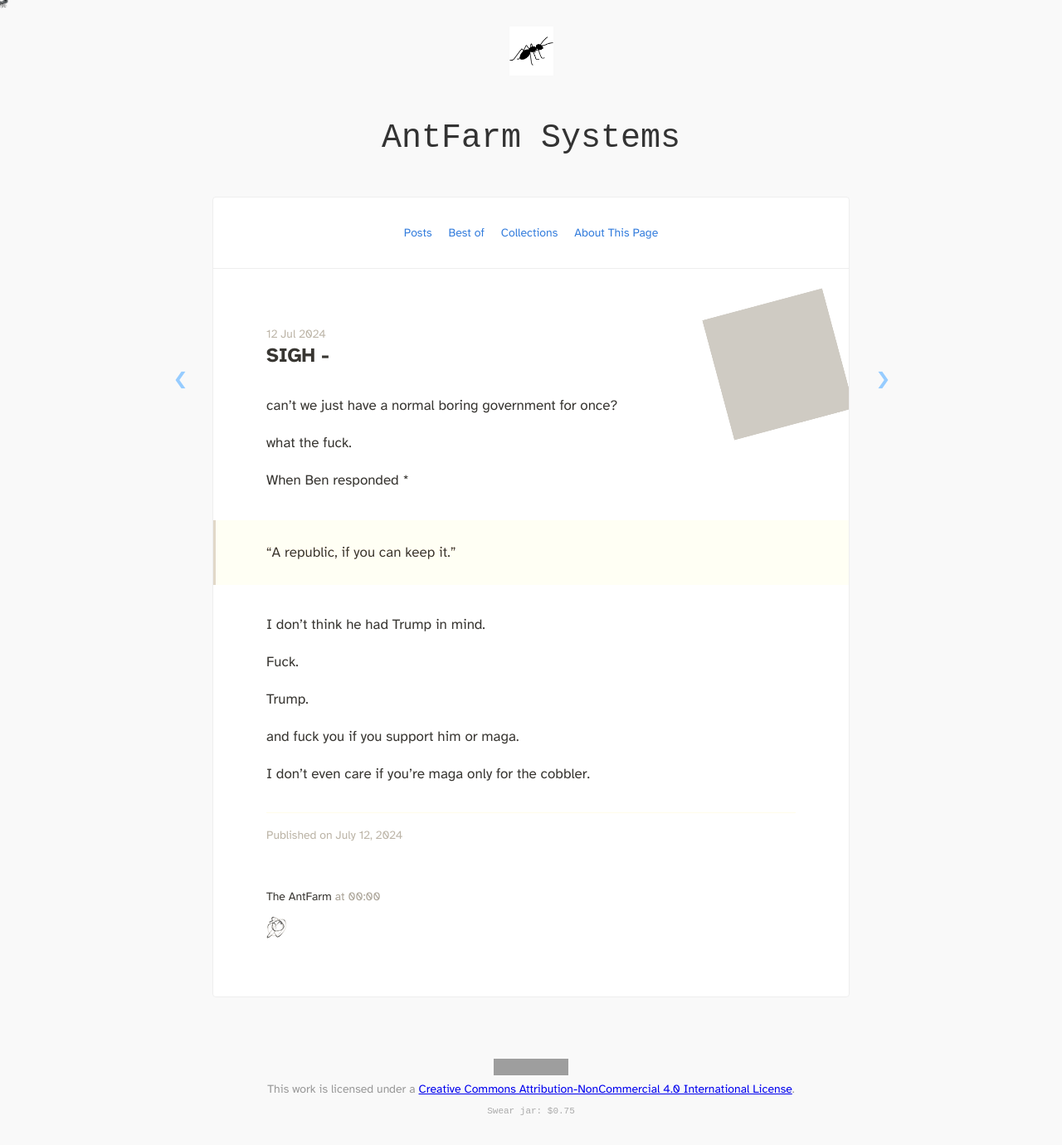
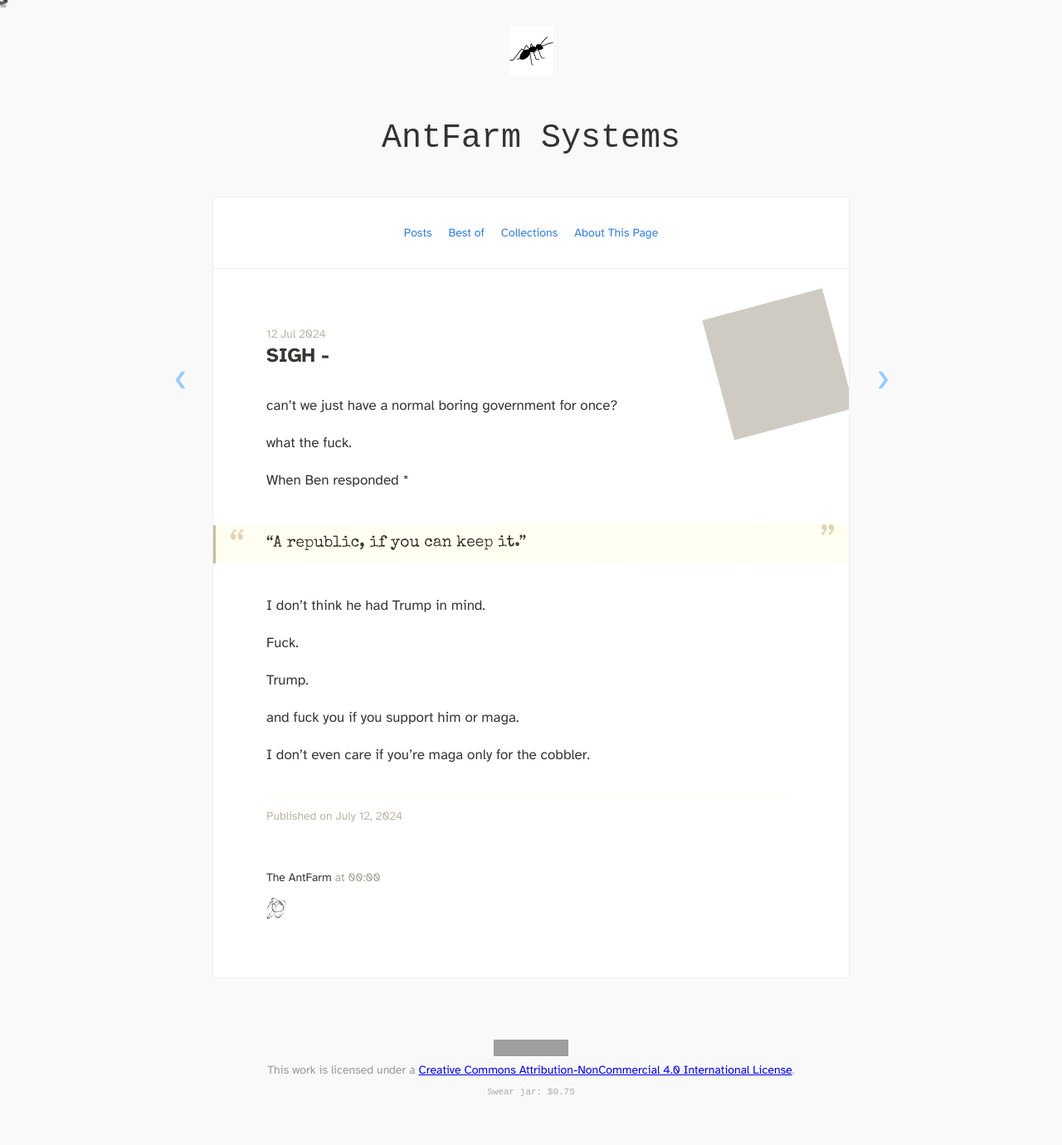
Before and after one commit to antfarm-systems/antfarm-systems.github.io, a Jekyll site: the page built from _posts/2024-07-12-sigh.md, in a window 1280 px wide. Shown: the whole page at 83% size. Built offline with Jekyll 4.4.1, drawn with Linux system fonts in a browser that asks for light colours; nearby versions of some CDN libraries; after the commit the page ends 1356 px from its top, so only the background shows below that; grey boxes are pictures that could not be loaded.

Commit message:
Style inline blockquotes as typewriter pull quotes
Special Elite at 1.2rem with a warm paper tint and oversized quote marks
in the existing side gutters, absolutely positioned so they never reflow
the text. Optional right-aligned <cite> for attribution.

Also fixes pre-existing mobile clipping: the -4rem full-bleed put quotes
2rem outside main, where overflow-hidden cut off the left border. Below
30em the bleed is -2rem, with padding sized to keep both quote marks
clear of the text.

Co-Authored-By: Claude Opus 5 <noreply@anthropic.com>

```diff
--- a/stylesheets/style.css
+++ b/stylesheets/style.css
@@ -34,10 +34,72 @@ body { font-family: "Atkinson Hyperlegible", system-ui, -apple-system, "Segoe UI
   border: 0;
   border-bottom: 1px dotted #CCC;
 }
+/* Inline pull quotes (`>` in a post). Same typewriter voice as `type: quote`
+   posts, dialed down to live inside prose: a step up from body text, not a
+   billboard. Sized so the multi-paragraph quotes in the older posts still
+   read comfortably. */
 .markdown-body blockquote {
-  background: #f9f9f9;
-  border-left: .2rem solid #ccc;
+  position: relative;
+  font-family: "Special Elite", "Courier New", Courier, monospace;
+  font-size: 1.2rem;
+  line-height: 1.55;
+  color: #333;
+  background: #faf8f4;
+  border-left: .2rem solid #b7b0a4;
   padding-left: 3.8rem;
+  transform: rotate(-0.15deg);
+}
+/* Oversized quote marks, tucked into the existing 4rem side padding so they
+   sit in the gutter and never reflow the text. The closing mark rides the
+   bottom-right gutter, clear of any <cite> line (which right-aligns to the
+   content box edge, 4rem further in). */
+.markdown-body blockquote::before,
+.markdown-body blockquote::after {
+  position: absolute;
+  font-size: 2.6rem;
+  line-height: 1;
+  color: #cec7b9;
+}
+.markdown-body blockquote::before {
+  content: "\201C";
+  left: 1rem;
+  top: .3rem;
+}
+.markdown-body blockquote::after {
+  content: "\201D";
+  right: 1rem;
+  bottom: .2rem;
+}
+.markdown-body blockquote p { margin: 0; }
+.markdown-body blockquote p + p { margin-top: .8rem; }
+/* Optional attribution: `> <cite>Rick Rubin</cite>` on its own line. */
+.markdown-body blockquote cite {
+  display: block;
+  margin-top: .7rem;
+  font-size: .95rem;
+  font-style: normal;
+  color: #777;
+  text-align: right;
+}
+/* Narrow screens: `main` drops to 2rem of padding (pa4), so the -4rem bleed
+   set above puts the quote 2rem outside main, where overflow-hidden clips the
+   border and the quote mark. Rein it in below tachyons' 30em breakpoint. Must
+   stay after the rules above -- equal specificity, so source order decides. */
+@media screen and (max-width: 29.99em) {
+  .markdown-body > blockquote {
+    margin-left: -2rem;
+    margin-right: -2rem;
+    padding-left: 2.5rem;
+    padding-right: 2.2rem;
+    font-size: 1.1rem;
+  }
+  /* Smaller marks, tighter to the edges, so both still fit in their gutters at
+     phone width. The 2.2rem right padding is the gutter the closing mark needs
+     -- shrink it and the mark lands on the text. */
+  .markdown-body blockquote::before,
+  .markdown-body blockquote::after { font-size: 2rem; }
+  .markdown-body blockquote::before { left: .45rem; }
+  .markdown-body blockquote::after { right: .45rem; }
 }
 /* end Markdown styles */
 
```
